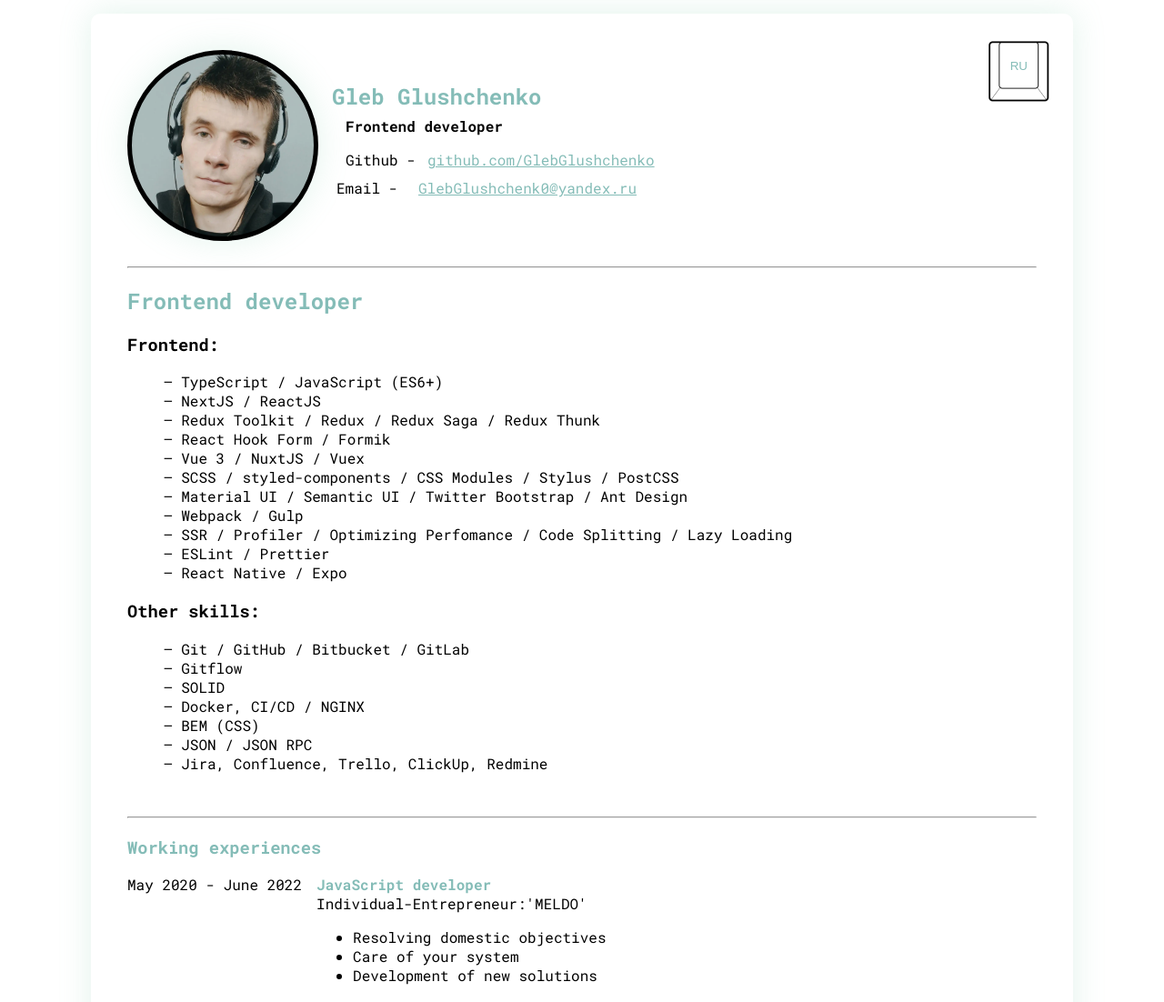
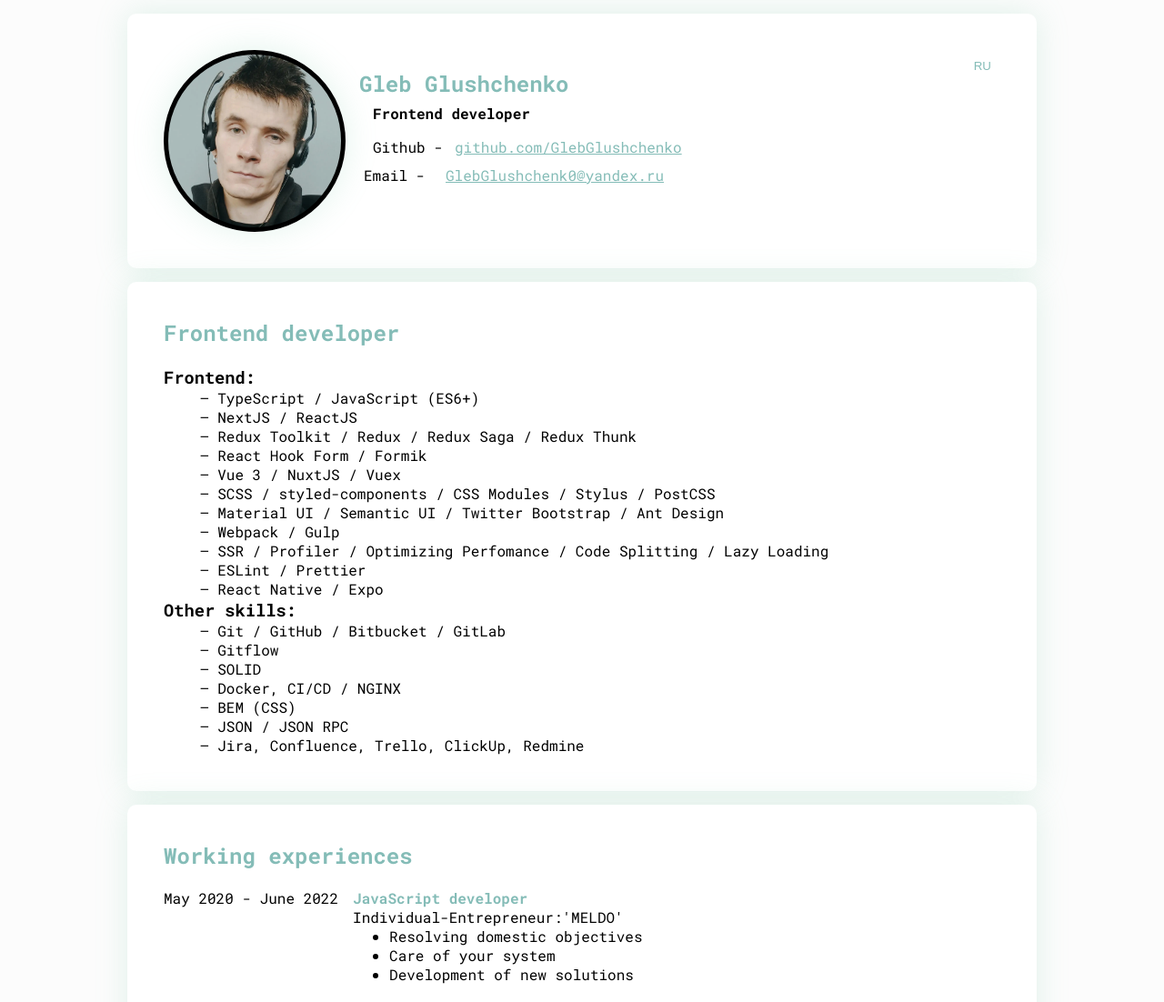
Before and after one commit to GlebGlushchenko/CV, a plain HTML site: page index.html in a window 1280 px wide. Shown: the top 1102 px of the page at 91% size. Drawn offline with Linux system fonts and the light colour scheme.

Commit message:
feat: разделил на карты

```diff
--- a/css/main.css
+++ b/css/main.css
@@ -1,6 +1,5 @@
 :root {
   font-family: 'Roboto Mono', monospace;
-
 }
 
 :root[data-theme='dark'] {
@@ -11,16 +10,23 @@
 
 * {
   color: var(--secondary-color);
+  box-sizing: border-box;
+  margin: 0;
 }
 
 body {
   background-color: var(--bg-color);
+  background-color: rgb(252, 252, 252);
 }
 
 .header-info__title {
   color: var(--primary-color);
   margin-bottom: 0.25em;
   margin-left: 15px;
+}
+
+.skills__subtitle {
+  margin: 0;
 }
 
 .header-info__subtitle {
@@ -32,6 +38,7 @@ body {
 }
 
 .section-title {
+  margin-bottom: 20px;
   color: var(--primary-color);
 }
 
@@ -40,8 +47,15 @@ body {
 }
 
 .section {
+  padding: 40px;
+  max-width: 1000px;
+  margin: 15px auto;
+  box-shadow: 0 -1px 35px 1px rgba(118, 200, 164, 0.2);
+  border-radius: 10px;
   margin-bottom: 3em;
   position: relative;
+  margin-bottom: 5px;
+  background-color: #fff;
 }
 
 .separator {
@@ -52,21 +66,11 @@ body {
   display: flex;
   justify-content: space-between;
   align-items: flex-start;
-  padding-bottom: 20px;
 }
 
 .header-info {
   display: flex;
   align-items: center;
-}
-
-.cv {
-  padding: 40px;
-  max-width: 1000px;
-  margin: 15px auto;
-  box-shadow: 0 -1px 35px 1px rgba(118, 200, 164, 0.2);
-  border-radius: 10px;
-
 }
 
 .footer {
@@ -128,13 +132,6 @@ body {
   margin-left: 10px;
 }
 
-.btn {
-  position: absolute;
-  top: -20px;
-  right: -37px;
-  z-index: -1;
-}
-
 .header-switch__lang {
   position: relative;
 }
@@ -164,10 +161,6 @@ body {
   border-radius: 4px;
 }
 
-.section-title--skils{
-  color: var(--primary-color);
-  margin-bottom: 0px;
-}
 
 .photo-cv {
   border-radius: 50%;
--- a/index.html
+++ b/index.html
@@ -17,9 +17,9 @@
 </head>
 
 <body>
-  <main class="cv">
-    <section class="section section-head">
-      <header class="header">
+  <main>
+    <section class="section-head">
+      <header class="section header ">
         <div class="header-info">
           <div class="photo-cv">
             #
@@ -46,16 +46,14 @@
           </div>
         </div>
         <div class="header-switch__lang">
-          <img class="btn" src="./img/btn.png" alt="">
           <button class="header-switch-btn" id="en" onclick="changeLang(en);">EN </button>
           <button class="header-switch-btn" id="ru" onclick="changeLang(ru);">RU</button>
         </div>
       </header>
 
-      <hr class="separator">
-      <div class="description">
-        <h2 class="section-title section-title--skils">Frontend developer</h2>
-        <h3>Frontend:</h3>
+      <div class="section description">
+        <h2 class="section-title ">Frontend developer</h2>
+        <h3 class="skills__subtitle">Frontend:</h3>
         <ul class="skils__list">
           <li>&mdash; TypeScript / JavaScript (ES6+)</li>
           <li>&mdash; NextJS / ReactJS</li>
@@ -82,9 +80,8 @@
       </div>
     </section>
 
-    <hr class="separator">
     <section class="section section-experience">
-      <h3 class="section-title" id="working">Опыт</h3>
+      <h2 class="section-title" id="working">Опыт</h2>
       <div class="experience">
         <div class="experience__date">
           <span id="date_1">Май</span> 2020 - <span id="date_2">Июнь</span> 2022
@@ -120,14 +117,12 @@
         </div>
       </div>
     </section>
-    <hr class="separator">
     <section class="section">
-      <h3 class="section-title" id="attainments">Навыки</h3>
+      <h2 class="section-title" id="attainments">Навыки</h2>
       <ul class="skils__list skils">
 
       </ul>
     </section>
-    <hr class="separator">
     <footer class="footer">
       <ul class="footer__links">
         <li class="footer__link"><a href="https://github.com/GlebGlushchenko?tab=repositories" target="_blank">
```
